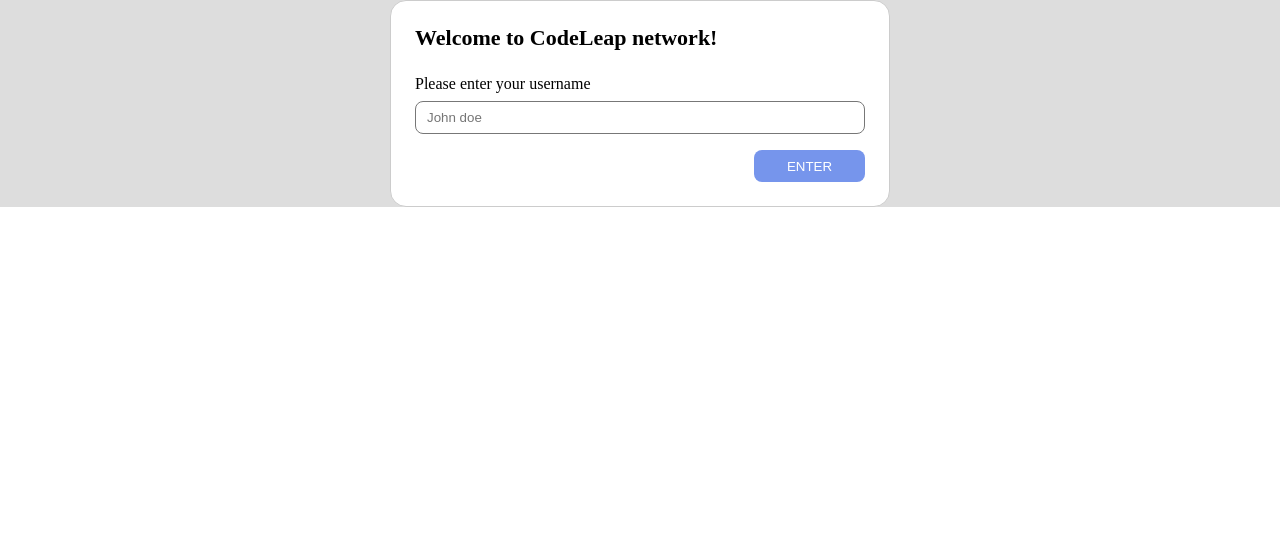
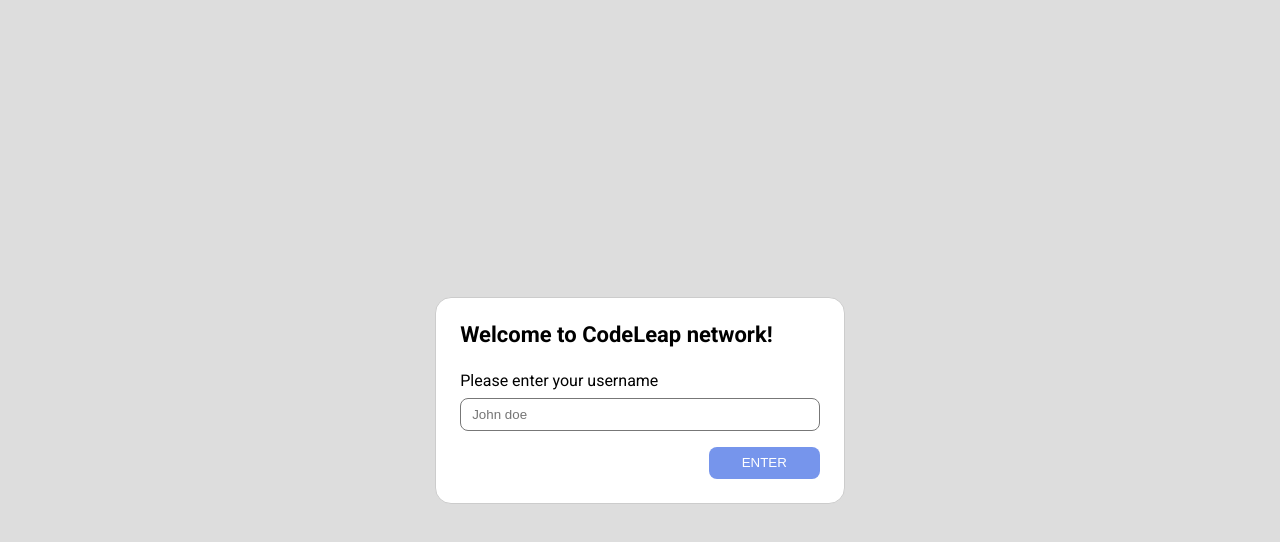
Before and after one commit to laisrmacedo/code-test-frontend, a React (Create React App) app in the folder codeleap-network/: page / in a window 1280 px wide. Shown: the top 542 px of the page. Built offline with nearby package versions, Linux system fonts and the light colour scheme.

Commit message:
refactor: tags of style

```diff
--- a/codeleap-network/src/pages/Signup.js
+++ b/codeleap-network/src/pages/Signup.js
@@ -1,16 +1,9 @@
 import styled from 'styled-components'
 // import codeleap from '../assets/codeleap_logo.png'
 import { useState } from 'react'
+import { Body } from '../components/styledComponents'
 
-const Container = styled.div`
-  display: flex;
-  align-items: center;
-  justify-content: center;
-  height: 100%;
-  width: 100%;
-  background-color: #DDDDDD;
-
-  main{
+const Container = styled.main`
   padding: 24px;
   background: #FFFFFF;
   border: 1px solid #CCCCCC;
@@ -18,7 +11,9 @@
   display: flex;
   flex-direction: column;
   gap: 24px;
-    width: 500px;
+  width: 32%;
+  min-width: 300px;
+  max-width: 500px;
 
   h2{
     font-size: 22px;
@@ -52,30 +47,21 @@
     border: none;
     color: #FFF;
   }
-  }
 `
 
 export const Signup = () => {
   // const [isLoading, setIsLoading] = useState(false)
 
-  return(
-
+  return (
+    <Body>
       <Container>
-      <main>
         <h2>Welcome to CodeLeap network!</h2>
         <div>
           <p>Please enter your username</p>
-          <input placeholder='John doe'/>
+          <input placeholder='John doe' />
           <button>ENTER</button>
         </div>
-      </main>
-
-      {/* {isLoading ?
-
-      :
-        <img src={codeleap}/>
-      } */}
-
       </Container>
+    </Body>
   )
 }
```
Lines whose indentation alone changed are shown as unchanged.
